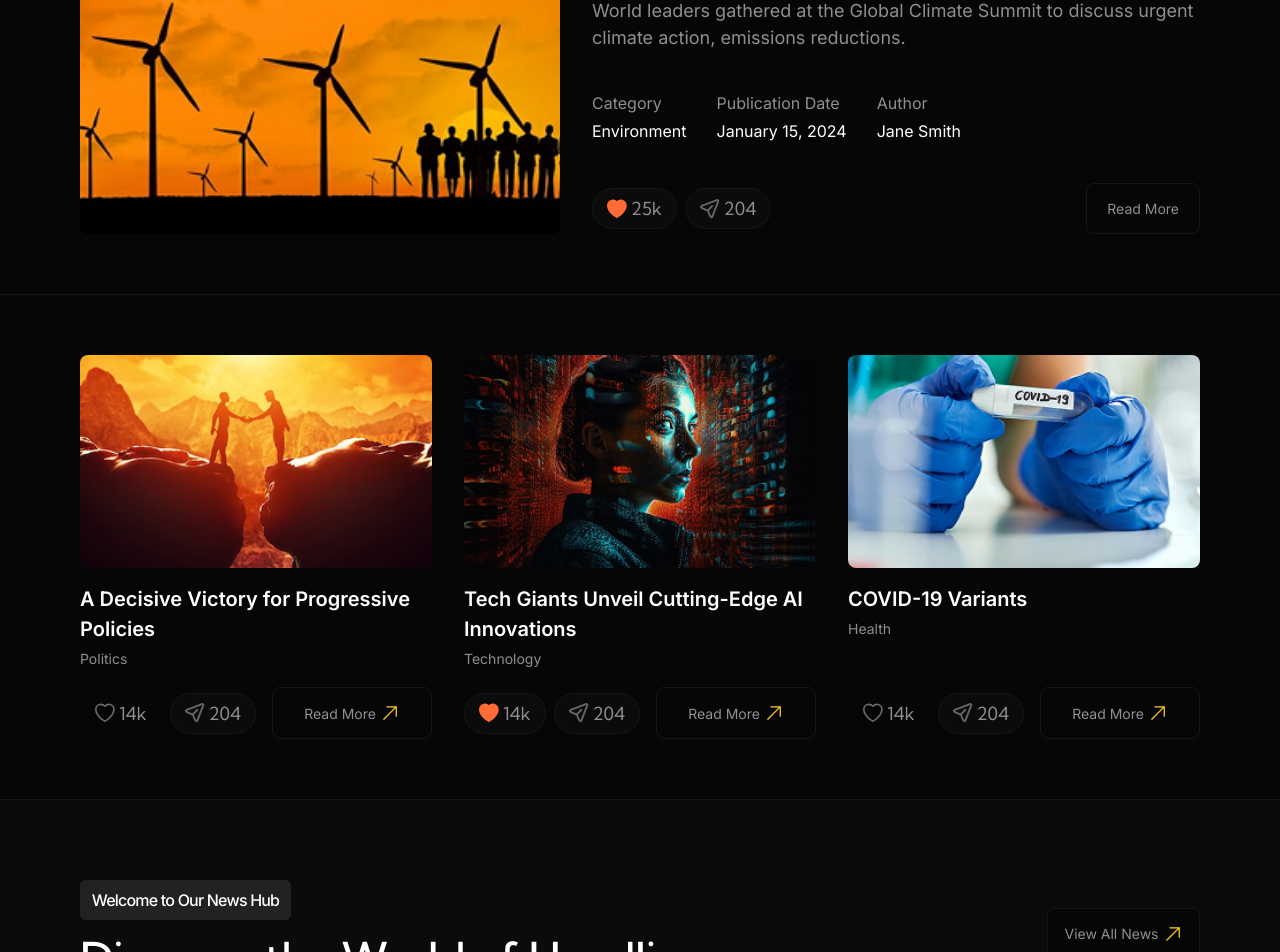
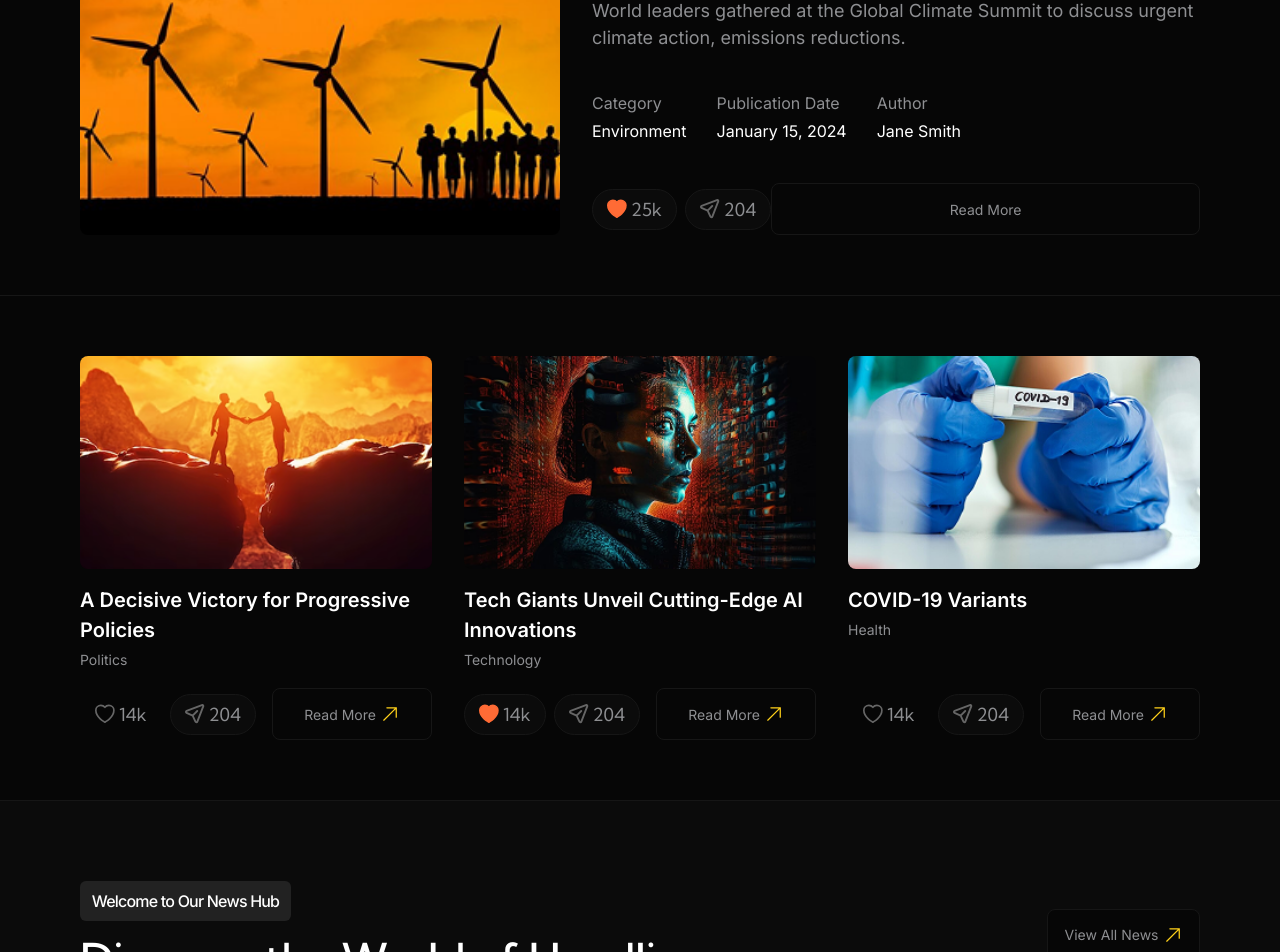
Before and after one commit to P4vanzinho/Future-Tech-Blog, a Next.js app: page / in a window 1280 px wide. Shown: the part 594-1546 px from the top of the page. Built offline with nearby package versions, Linux system fonts and the light colour scheme.

Commit message:
feat: update LinkButton component to accept href prop and improve rendering logic

```diff
--- a/src/components/blog/LinkButton.tsx
+++ b/src/components/blog/LinkButton.tsx
@@ -1,43 +1,35 @@
-import Link from "next/link";
+import Link, { LinkProps } from "next/link";
+import { AnchorHTMLAttributes } from "react";
 import { ArrowRightIcon } from "@/components/common/icons/ArrowRightIcon";
+import { cn } from "@/lib/utils";
 
-interface LinkButtonProps {
-  href?: string;
+interface LinkButtonProps
+  extends LinkProps, Omit<AnchorHTMLAttributes<HTMLAnchorElement>, "href"> {
   variant?: "featured" | "regular";
-  className?: string;
   text?: string;
 }
 
 export function LinkButton({
-  href = "",
   variant = "featured",
-  className = "",
+  className,
   text = "Read More",
+  children,
+  ...props
 }: LinkButtonProps) {
   const isRegular = variant === "regular";
 
-  if (isRegular) {
-    return (
-      <Link
-        href={href}
-        className={`bg-dark-08 border-dark-15 flex flex-1 items-center justify-center gap-1 rounded-lg border px-4 py-[0.875rem] whitespace-nowrap lg:py-[0.90625rem] xl:gap-1 2xl:gap-[0.625rem] 2xl:py-[1.125rem] ${className}`.trim()}
-      >
-        <span className="text-grey-60 font-sans text-[0.875rem] leading-[150%] 2xl:text-[1.125rem]">
-          {text}
-        </span>
-        <ArrowRightIcon className="h-5 w-5 2xl:h-6 2xl:w-6" />
-      </Link>
-    );
-  }
-
   return (
     <Link
-      href={href}
-      className={`bg-dark-08 border-dark-15 flex items-center justify-center rounded-lg border px-[1.875rem] py-[0.875rem] whitespace-nowrap lg:px-5 lg:py-[0.875rem] 2xl:px-[1.5rem] 2xl:py-[1.125rem] ${className}`.trim()}
+      className={cn(
+        "bg-dark-08 border-dark-15 flex flex-1 items-center justify-center gap-1 rounded-lg border px-4 py-[0.875rem] whitespace-nowrap lg:py-[0.90625rem] xl:gap-1 2xl:gap-[0.625rem] 2xl:py-[1.125rem]",
+        className
+      )}
+      {...props}
     >
       <span className="text-grey-60 font-sans text-[0.875rem] leading-[150%] 2xl:text-[1.125rem]">
-        {text}
+        {children || text}
       </span>
+      {isRegular && <ArrowRightIcon className="h-5 w-5 2xl:h-6 2xl:w-6" />}
     </Link>
   );
 }
--- a/src/components/blog/Post.tsx
+++ b/src/components/blog/Post.tsx
@@ -53,7 +53,7 @@ export function Post({ post, onLike }: PostProps) {
             value={post.shares.toString()}
           />
         </div>
-        <LinkButton variant="regular" />
+        <LinkButton variant="regular" href={`/posts/${post.id}`} />
       </div>
     </div>
   );
--- a/src/components/blog/SocialStatButton.tsx
+++ b/src/components/blog/SocialStatButton.tsx
@@ -3,9 +3,7 @@ import { ReactNode } from "react";
 interface SocialStatButtonProps {
   icon: ReactNode;
   value: string;
-  /** When true, background and border are transparent (e.g. for like button when not liked). */
   transparent?: boolean;
-  /** When provided, renders as button and calls on click. */
   onClick?: () => void;
 }
 
--- a/src/components/home/ArticlesPreviewByCategorySection.tsx
+++ b/src/components/home/ArticlesPreviewByCategorySection.tsx
@@ -68,7 +68,7 @@ export function ArticlesPreviewByCategorySection() {
                   </div>
                 </div>
                 <div className="flex items-center md:hidden">
-                  <LinkButton variant="regular" />
+                  <LinkButton variant="regular" href={`/posts/${post.id}`} />
                 </div>
               </div>
 
@@ -112,7 +112,7 @@ export function ArticlesPreviewByCategorySection() {
               </div>
 
               <div className="hidden items-center justify-end md:flex md:justify-self-end">
-                <LinkButton variant="regular" />
+                <LinkButton variant="regular" href={`/posts/${post.id}`} />
               </div>
             </div>
             <Separator />
--- a/src/components/home/FeaturedPostSection.tsx
+++ b/src/components/home/FeaturedPostSection.tsx
@@ -73,7 +73,10 @@ export function LastFeaturedPostSection() {
                 value={post.shares.toString()}
               />
             </div>
-            <LinkButton className="2xl:px-[1.5rem] 2xl:py-[1.125rem]" />
+            <LinkButton
+              className="2xl:px-[1.5rem] 2xl:py-[1.125rem]"
+              href={`/posts/${post.id}`}
+            />
           </div>
         </div>
       </div>
--- a/src/components/home/WelcomeToOurNewHub.tsx
+++ b/src/components/home/WelcomeToOurNewHub.tsx
@@ -16,7 +16,7 @@ export function WelcomeToOurNewHubSection() {
             </h1>
           </div>
           <div className="flex w-full items-center justify-center lg:max-w-[9.5625rem] 2xl:max-w-[12.0625rem]">
-            <LinkButton variant="regular" text="View All News" />
+            <LinkButton variant="regular" text="View All News" href="/news" />
           </div>
         </div>
       </div>
--- a/src/components/ui/carousel.tsx
+++ b/src/components/ui/carousel.tsx
@@ -4,6 +4,7 @@ import * as React from "react";
 import useEmblaCarousel, {
   type UseEmblaCarouselType,
 } from "embla-carousel-react";
+import { forwardRef } from "react";
 
 type CarouselApi = UseEmblaCarouselType[1];
 type UseCarouselParameters = Parameters<typeof useEmblaCarousel>;
@@ -17,7 +18,7 @@ type CarouselProps = {
   setApi?: (api: CarouselApi) => void;
 } & React.HTMLAttributes<HTMLDivElement>;
 
-const Carousel = React.forwardRef<HTMLDivElement, CarouselProps>(
+const Carousel = forwardRef<HTMLDivElement, CarouselProps>(
   (
     {
       opts,
@@ -75,7 +76,7 @@ function useCarousel() {
   return context;
 }
 
-const CarouselContent = React.forwardRef<
+const CarouselContent = forwardRef<
   HTMLDivElement,
   React.HTMLAttributes<HTMLDivElement>
 >(({ className, style, ...props }, ref) => (
@@ -92,7 +93,7 @@ const CarouselContent = React.forwardRef<
 ));
 CarouselContent.displayName = "CarouselContent";
 
-const CarouselItem = React.forwardRef<
+const CarouselItem = forwardRef<
   HTMLDivElement,
   React.HTMLAttributes<HTMLDivElement>
 >(({ className, ...props }, ref) => (
--- a/src/hooks/usePosts.ts
+++ b/src/hooks/usePosts.ts
@@ -23,6 +23,7 @@ export function usePosts() {
   const [isLoading, setIsLoading] = useState(true);
   const [data, setData] = useState<Post[] | null>(null);
 
+  // eslint-disable-next-line no-restricted-syntax
   useEffect(() => {
     const timer = setTimeout(() => {
       setData([...mockPosts]);
```
Also changed, not shown: 1 other file (tests, documents, lock files or other folders).
